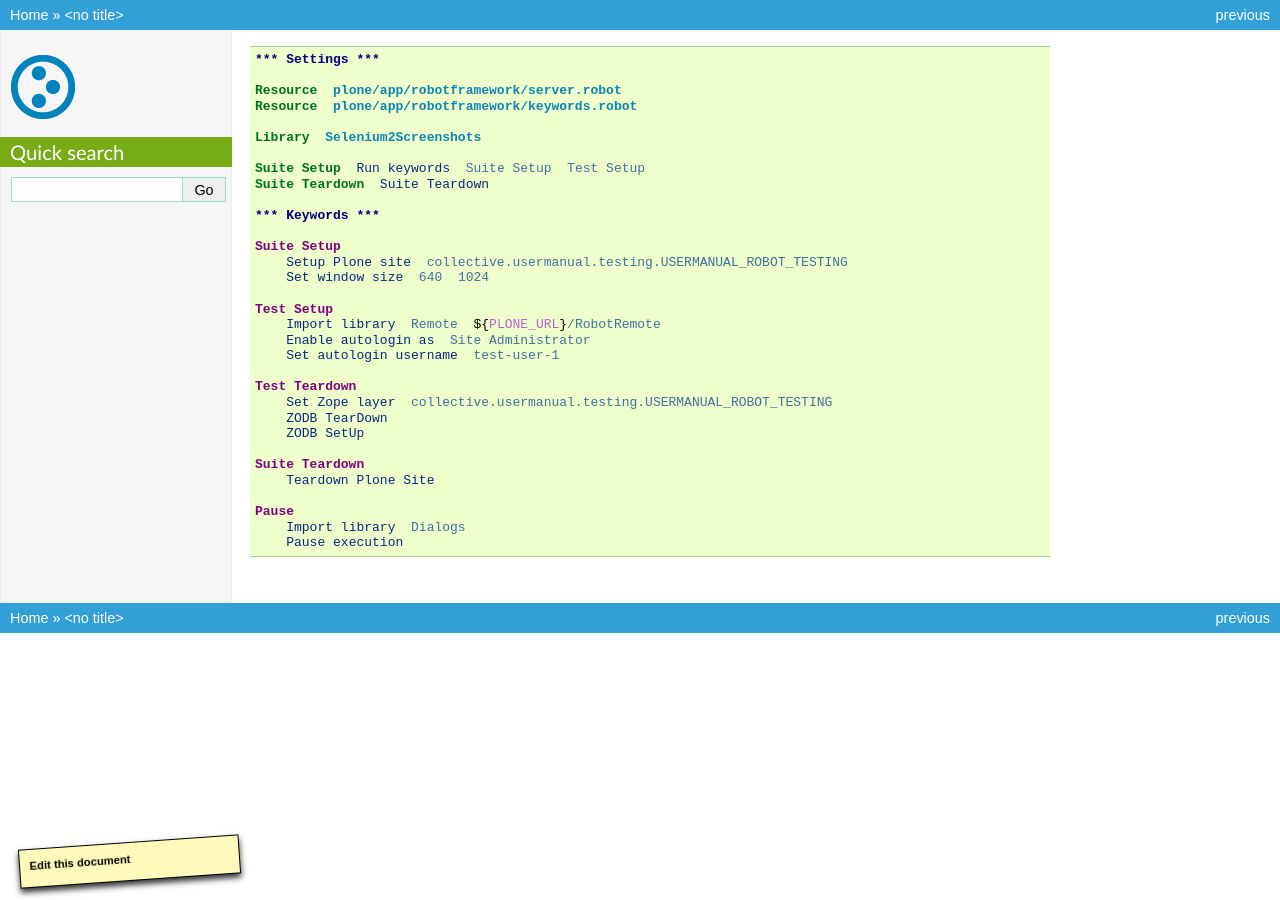
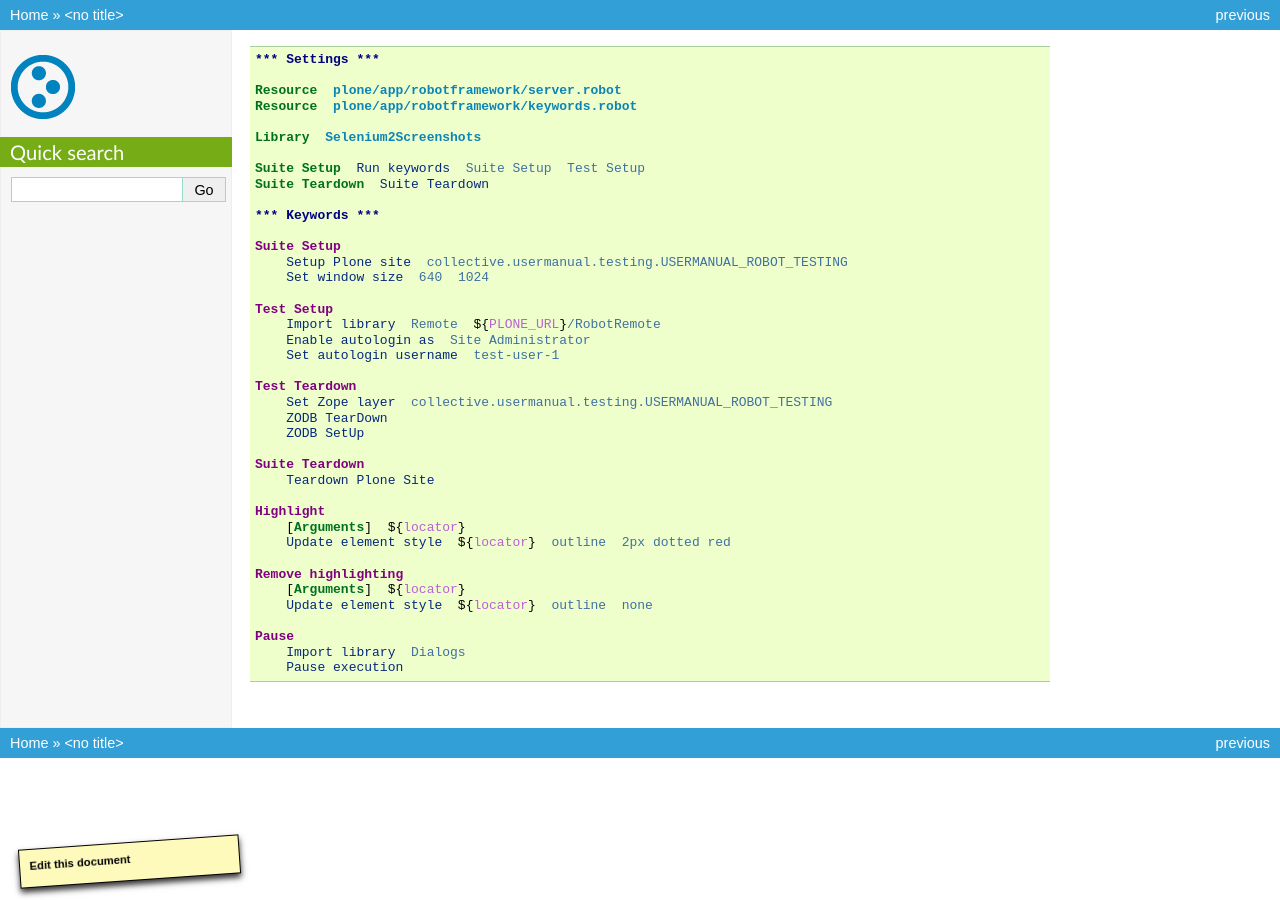
Before and after one commit to CodeRhymesLife/collective.usermanual, a Sphinx documentation site: the page built from source/robot.rst, in a window 1280 px wide. Built offline with Sphinx 7.4.7, drawn with Linux system fonts in a browser that asks for light colours.

Commit message:
Add keyword for highlighting; Add remote keyword for changing site language

```diff
--- a/setup.py
+++ b/setup.py
@@ -25,6 +25,7 @@ setup(
         'collective.sphinx.includedoc',
         'collective.sphinx.autoatschema',
         'sphinxcontrib-robotframework[docs]',
+        'Plone',  # We need the complete dist
         'plone.app.robotframework[speak]',
         'plone.api'
     ]
--- a/source/adding-content/adding-pages.rst
+++ b/source/adding-content/adding-pages.rst
@@ -25,7 +25,7 @@ To add a page, use the *Add new...* menu for a folder:
        Wait until element is visible
        ...    css=#plone-contentmenu-factories dd.actionMenuContent
 
-       Update element style  css=a#document  outline  2px dotted red
+       Highlight  css=a#document
 
        Capture and crop page screenshot
        ...    ../_robot/add-new-menu.png
--- a/source/robot.rst
+++ b/source/robot.rst
@@ -30,6 +30,14 @@
    Suite Teardown
        Teardown Plone Site
 
+   Highlight
+       [Arguments]  ${locator}
+       Update element style  ${locator}  outline  2px dotted red
+
+   Remove highlighting
+       [Arguments]  ${locator}
+       Update element style  ${locator}  outline  none
+
    Pause
        Import library  Dialogs
        Pause execution
```
Also changed, not shown: 2 other files.
